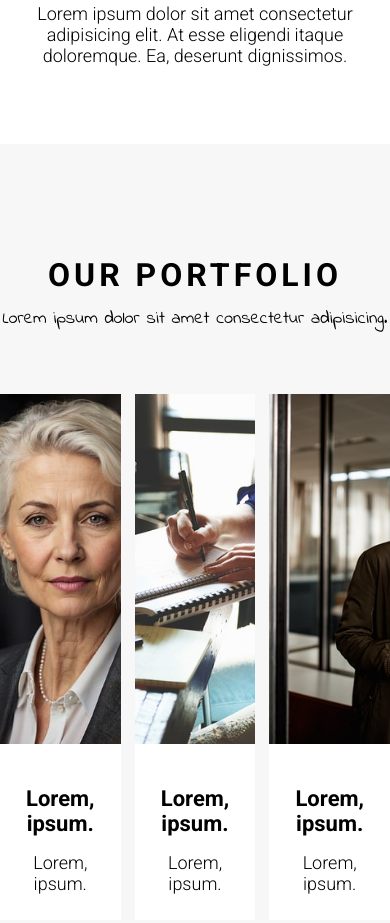
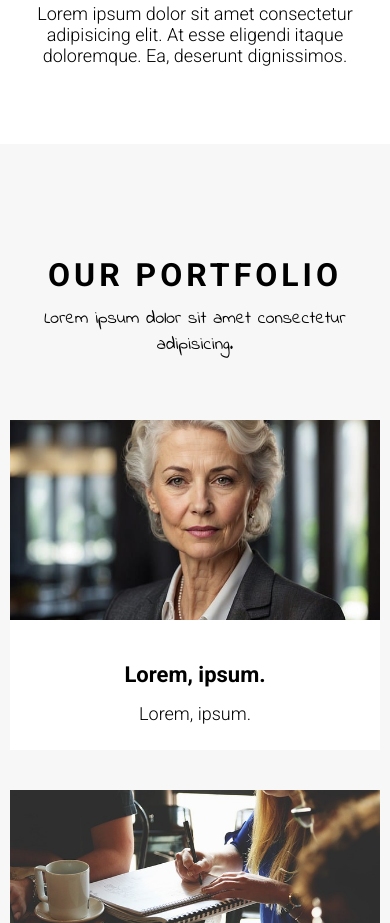
Before and after one commit to tomsob87/mod3-zadanie, a website: page index.html in a window 390 px wide. Shown: the part 1684-2607 px from the top of the page. Drawn offline with Linux system fonts and the light colour scheme.

Commit message:
Add section Portfolio mobile css style

```diff
--- a/sass/style.scss
+++ b/sass/style.scss
@@ -189,4 +189,15 @@ section.portfolio {
             }
         }
     }
+    section.portfolio {
+        padding: 50px 10px;
+        .portfolio-list {
+            flex-direction: column;
+            .portfolio-item {
+                .item-photo {
+                    height: 200px;
+                }
+            }
+        }
+    }
 }
```
Also changed, not shown: css/style.css, 1 other file.
